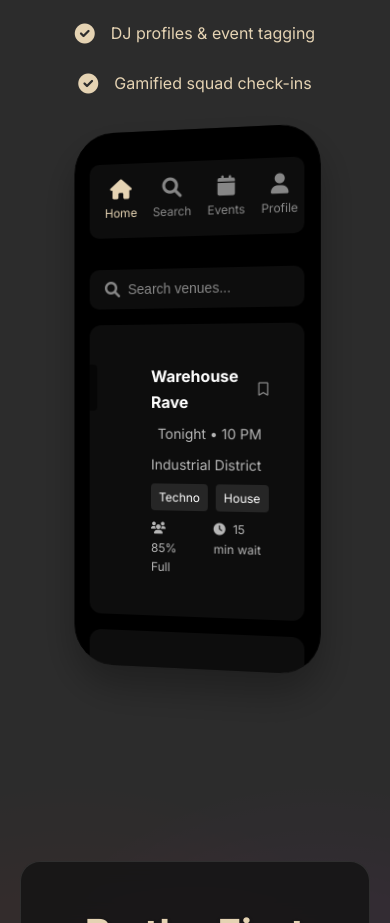
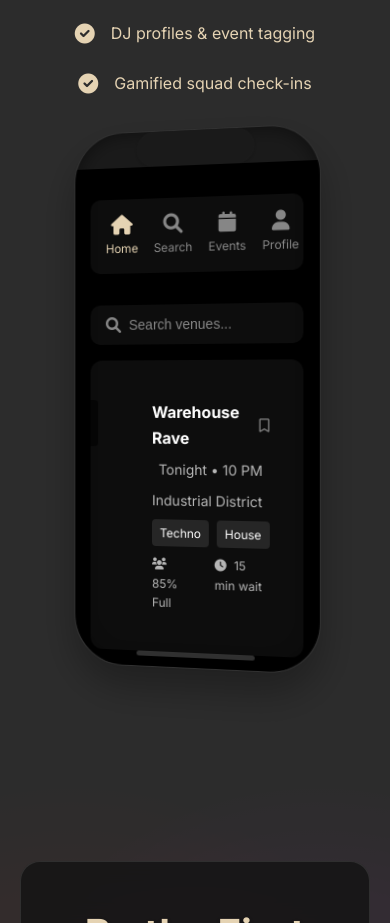
Before and after one commit to Scenetrial/the-scene, a website: page index.html in a window 390 px wide. Shown: the part 2912-3835 px from the top of the page. Drawn offline with Linux system fonts and the light colour scheme.

Commit message:
Update iPhone design to match iPhone 15: - Added Dynamic Island notch - Thinner bezels - Modern border radius - Home indicator

```diff
--- a/index.html
+++ b/index.html
@@ -91,6 +91,7 @@
 
             <div class="iphone-container">
                 <div class="iphone-frame">
+                    <div class="iphone-notch"></div>
                     <div class="iphone-screen">
                         <div class="app-header">
                             <div class="app-nav">
@@ -171,6 +172,7 @@
                             </div>
                         </div>
                     </div>
+                    <div class="iphone-home-indicator"></div>
                 </div>
             </div>
         </div>
--- a/styles.css
+++ b/styles.css
@@ -743,30 +743,68 @@ footer {
 
 .iphone-frame {
     width: 300px;
-    height: 600px;
+    height: 650px;
     background: #1a1a1a;
-    border-radius: 40px;
+    border-radius: 50px;
     position: relative;
     overflow: hidden;
     box-shadow: 0 20px 40px rgba(0, 0, 0, 0.3);
     transform: rotateY(-10deg);
     transition: transform 0.3s ease;
+    border: 1px solid rgba(255, 255, 255, 0.1);
+}
+
+.iphone-frame::before {
+    content: '';
+    position: absolute;
+    top: 0;
+    left: 0;
+    right: 0;
+    bottom: 0;
+    border-radius: 50px;
+    box-shadow: inset 0 0 20px rgba(0,0,0,0.5);
+    z-index: 2;
+    pointer-events: none;
 }
 
 .iphone-frame:hover {
     transform: rotateY(-5deg);
 }
 
+.iphone-notch {
+    position: absolute;
+    top: 0;
+    left: 50%;
+    transform: translateX(-50%);
+    width: 120px;
+    height: 35px;
+    background: #1a1a1a;
+    border-radius: 35px;
+    z-index: 2;
+    box-shadow: 0 2px 4px rgba(0,0,0,0.2);
+}
+
 .iphone-screen {
     position: absolute;
-    top: 0;
+    top: 35px;
     left: 0;
     right: 0;
     bottom: 0;
     background: #000;
     padding: 1rem;
     overflow-y: auto;
-    border-radius: 40px;
+    border-radius: 0 0 50px 50px;
+}
+
+.iphone-home-indicator {
+    position: absolute;
+    bottom: 10px;
+    left: 50%;
+    transform: translateX(-50%);
+    width: 120px;
+    height: 5px;
+    background: rgba(255, 255, 255, 0.2);
+    border-radius: 3px;
 }
 
 /* Side buttons */
```
